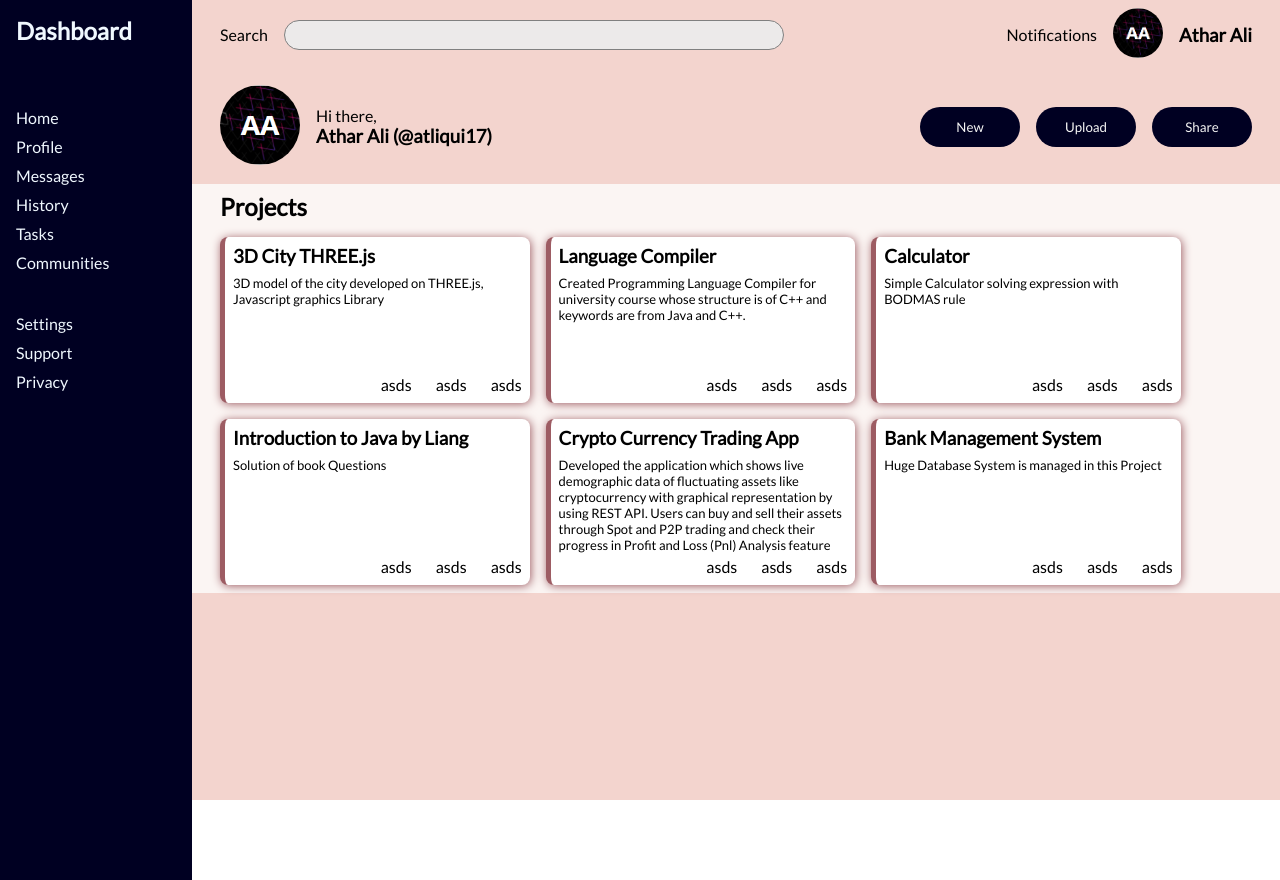
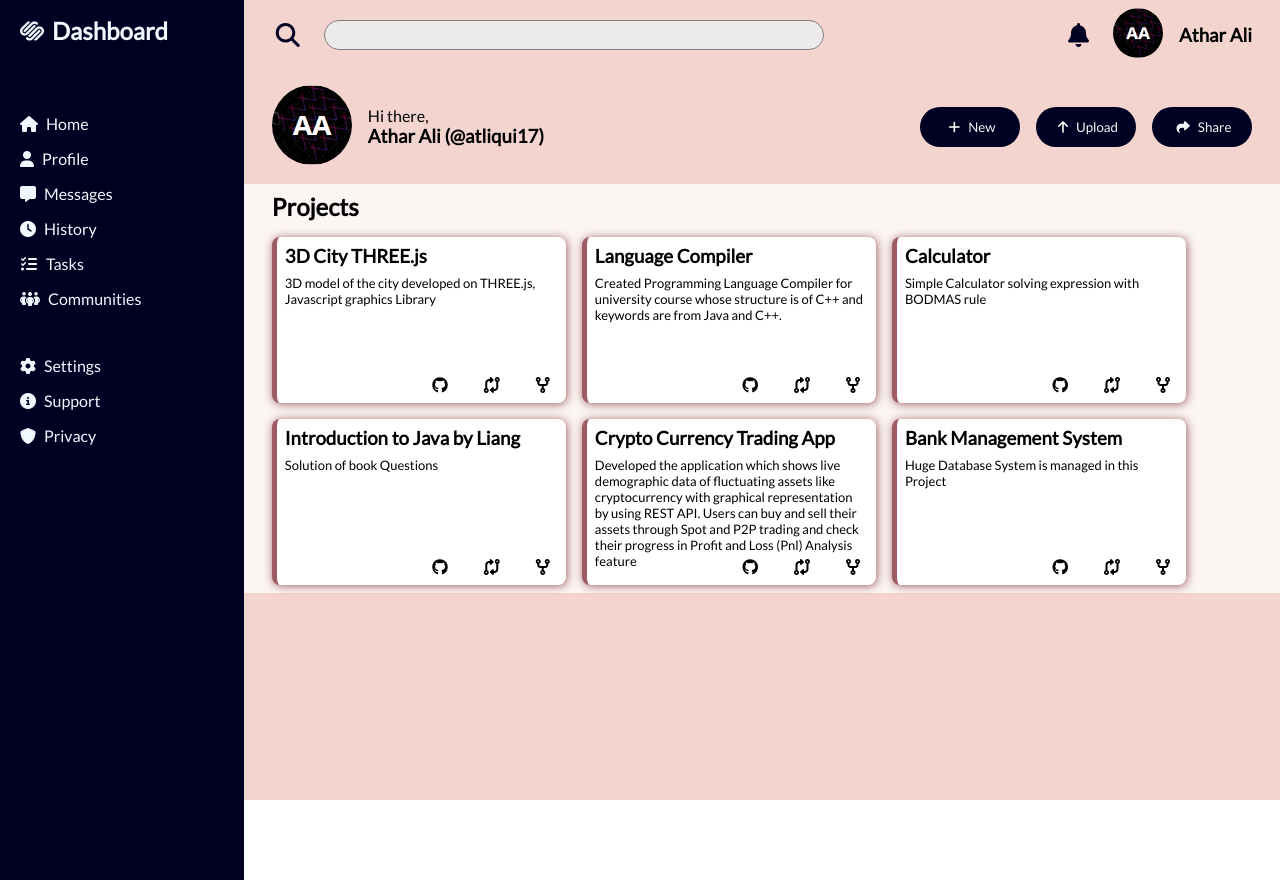
Before and after one commit to Athar-ali-siddiqui/TOP-admin-dashboard, a plain HTML site: page index.html in a window 1280 px wide. Drawn offline with Linux system fonts and the light colour scheme.

Commit message:
Font icons are added

```diff
--- a/index.html
+++ b/index.html
@@ -4,6 +4,7 @@
     <meta charset="UTF-8">
     <meta http-equiv="X-UA-Compatible" content="IE=edge">
     <meta name="viewport" content="width=device-width, initial-scale=1.0">
+    <link rel="stylesheet" href="https://cdnjs.cloudflare.com/ajax/libs/font-awesome/6.2.0/css/all.min.css" integrity="sha512-xh6O/CkQoPOWDdYTDqeRdPCVd1SpvCA9XXcUnZS2FmJNp1coAFzvtCN9BmamE+4aHK8yyUHUSCcJHgXloTyT2A==" crossorigin="anonymous" referrerpolicy="no-referrer" />
     <link rel="stylesheet"
   href="https://fonts.googleapis.com/css?family=Roboto|Lato">
     <link rel="stylesheet" href="style.css">
@@ -13,32 +14,32 @@
     <div class="container">
         <div class="left-sidebar">
 
-            <h2 class="first"> <a href="#">Dashboard</a></h2>
+            <h2 class="first"> <a href="#"><i class="fa-brands fa-squarespace"></i>Dashboard</a></h2>
             <ul class="second">
-                <li><a href="#">Home</a></li>
-                <li><a href="#">Profile</a></li>
-                <li><a href="#">Messages</a></li>
-                <li><a href="#">History</a></li>
-                <li><a href="#">Tasks</a></li>
-                <li><a href="#">Communities</a></li>
+                <li><a href="#"><i class="fa-sharp fa-solid fa-house"></i>Home</a></li>
+                <li><a href="#"><i class="fa-solid fa-user"></i>Profile</a></li>
+                <li><a href="#"><i class="fa-solid fa-message"></i>Messages</a></li>
+                <li><a href="#"><i class="fa-solid fa-clock"></i>History</a></li>
+                <li><a href="#"><i class="fa-solid fa-list-check"></i>Tasks</a></li>
+                <li><a href="#"><i class="fa-solid fa-people-group"></i>Communities</a></li>
 
             </ul>
             <ul class="third">
-                <li><a href="#">Settings</a></li>
-                <li><a href="#">Support</a></li>
-                <li><a href="#">Privacy</a></li>
+                <li><a href="#"><i class="fa-solid fa-gear"></i>Settings</a></li>
+                <li><a href="#"><i class="fa-solid fa-circle-info"></i>Support</a></li>
+                <li><a href="#"><i class="fa-solid fa-shield"></i>Privacy</a></li>
             </ul>
 
         </div>
         <div class="main-content">
             <div class="first">
                 <div class="left">
-                    <label for="search">Search</label>
+                    <label for="search" id="label-search"><i class="fa-solid fa-magnifying-glass"></i></label>
                     <input type="search" name="search" id="search">
                 </div>
 
                 <div class="right">
-                    <div class="notification">Notifications</div>
+                    <div class="notification"><i class="fa-solid fa-bell"></i></div>
                     <div class="dp"><img src="images/AA.PNG" alt="dp" ></div>
                     <div class="name"><h3>Athar Ali</h3></div>
                 </div>
@@ -55,9 +56,9 @@
                 </div>
 
                 <div class="right">
-                    <button>New</button>
-                    <button>Upload</button>
-                    <button>Share</button>
+                    <button><i class="fa-solid fa-plus"></i>New</button>
+                    <button><i class="fa-sharp fa-solid fa-arrow-up"></i>Upload</button>
+                    <button><i class="fa-solid fa-share"></i>Share</button>
                 </div>
             </div>
             <div class="third">
@@ -69,9 +70,9 @@
                         <div class="title"><h3>3D City THREE.js</h3></div>
                         <div class="detail">3D model of the city developed on THREE.js, Javascript graphics Library </div>
                         <div class="icons">
-                            <div class="icon">asds</div>
-                            <div class="icon">asds</div>
-                            <div class="icon">asds</div>
+                            <div class="icon"><i class="fa-brands fa-github"></i></div>
+                            <div class="icon"><i class="fa-solid fa-code-compare"></i></div>
+                            <div class="icon"><i class="fa-solid fa-code-fork"></i></div>
                         </div>
                     </div>
                     <div class="project-card">
@@ -81,27 +82,27 @@
                             keywords are from Java and C++.
                             </div>
                         <div class="icons">
-                            <div class="icon">asds</div>
-                            <div class="icon">asds</div>
-                            <div class="icon">asds</div>
+                            <div class="icon"><i class="fa-brands fa-github"></i></div>
+                            <div class="icon"><i class="fa-solid fa-code-compare"></i></div>
+                            <div class="icon"><i class="fa-solid fa-code-fork"></i></div>
                         </div>
                     </div>
                     <div class="project-card">
                         <div class="title"><h3>Calculator</h3></div>
                         <div class="detail">Simple Calculator solving expression with BODMAS rule</div>
                         <div class="icons">
-                            <div class="icon">asds</div>
-                            <div class="icon">asds</div>
-                            <div class="icon">asds</div>
+                            <div class="icon"><i class="fa-brands fa-github"></i></div>
+                            <div class="icon"><i class="fa-solid fa-code-compare"></i></div>
+                            <div class="icon"><i class="fa-solid fa-code-fork"></i></div>
                         </div>
                     </div>
                     <div class="project-card">
                         <div class="title"><h3>Introduction to Java by Liang</h3></div>
                         <div class="detail">Solution of book Questions</div>
                         <div class="icons">
-                            <div class="icon">asds</div>
-                            <div class="icon">asds</div>
-                            <div class="icon">asds</div>
+                            <div class="icon"><i class="fa-brands fa-github"></i></div>
+                            <div class="icon"><i class="fa-solid fa-code-compare"></i></div>
+                            <div class="icon"><i class="fa-solid fa-code-fork"></i></div>
                         </div>
                     </div>
                     <div class="project-card">
@@ -113,18 +114,18 @@
                             through Spot and P2P trading and check their
                             progress in Profit and Loss (Pnl) Analysis feature</div>
                         <div class="icons">
-                            <div class="icon">asds</div>
-                            <div class="icon">asds</div>
-                            <div class="icon">asds</div>
+                            <div class="icon"><i class="fa-brands fa-github"></i></div>
+                            <div class="icon"><i class="fa-solid fa-code-compare"></i></div>
+                            <div class="icon"><i class="fa-solid fa-code-fork"></i></div>
                         </div>
                     </div>
                     <div class="project-card">
                         <div class="title"><h3>Bank Management System</h3></div>
                         <div class="detail">Huge Database System is managed in this Project</div>
                         <div class="icons">
-                            <div class="icon">asds</div>
-                            <div class="icon">asds</div>
-                            <div class="icon">asds</div>
+                            <div class="icon"><i class="fa-brands fa-github"></i></div>
+                            <div class="icon"><i class="fa-solid fa-code-compare"></i></div>
+                            <div class="icon"><i class="fa-solid fa-code-fork"></i></div>
                         </div>
                     </div>
                 </div>
--- a/style.css
+++ b/style.css
@@ -2,7 +2,13 @@
     margin: 0px;
     padding: 0px;
     font-family: Lato;
+
 }
+i{
+    padding: 0px 8px 0px 4px;
+
+}
+
 .container{
     display: flex;
     height: 100vh;
@@ -16,7 +22,7 @@
     /* display: flex;
     flex-direction: column;
     gap: 24px; */
-    width: 15%;
+    width: 20%;
     height: 110%;
 
 }
@@ -31,7 +37,7 @@ ul{
 }
 li{
     list-style-type: none;
-    margin-top: 10px;
+    margin-top: 16px;
 }
 a{
     color: inherit;
@@ -52,6 +58,11 @@ a{
     margin-left: 20px;
     /* width: 100%; */
 }
+.notification , #label-search{
+    font-size: 24px;
+    color :#000022;
+}
+
 .main-content>.first , .main-content>.first>.left , .main-content>.first>.right {
     display: flex;
     flex-direction: row;
```
